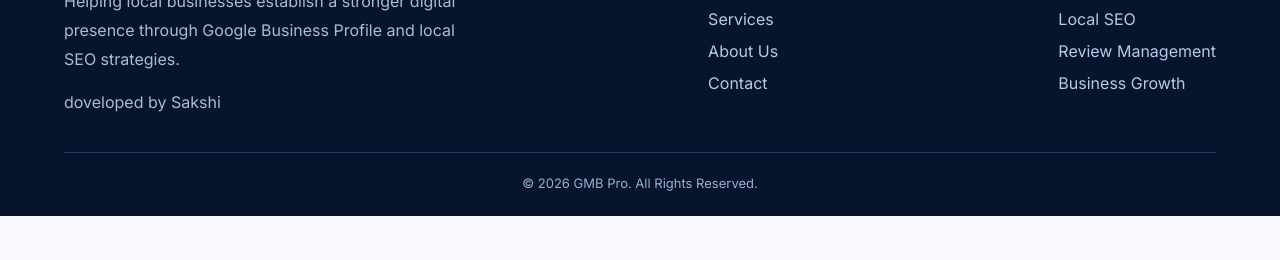
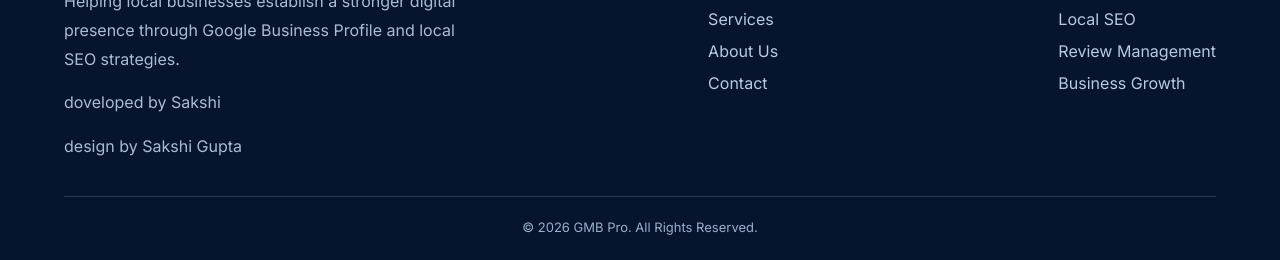
Before and after one commit to Dazzlingskill/ds-project, a plain HTML site: page index.html in a window 1280 px wide. Shown: the part 4264-4524 px from the top of the page. Before the commit the page ends 4480 px from the top, so only its background shows below. Drawn offline with Linux system fonts and the light colour scheme.

Commit message:
my firstcommit

```diff
--- a/index.html
+++ b/index.html
@@ -792,6 +792,7 @@ footer a {
         <div class="logo" style="color:white">GMB<span>PRO.</span></div>
         <p>Helping local businesses establish a stronger digital presence through Google Business Profile and local SEO strategies.</p>
         <p>doveloped by Sakshi</p>
+        <p>design by Sakshi Gupta</p>
     </div>
 
     <div>
```
